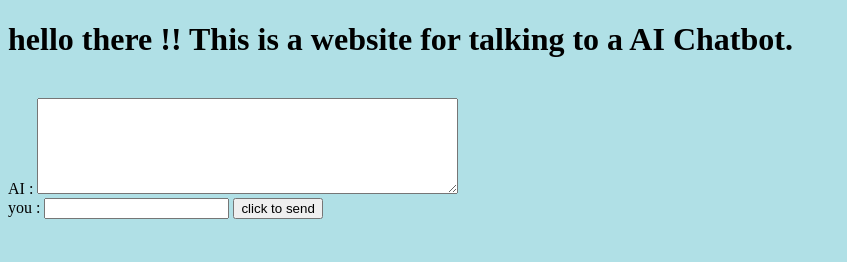
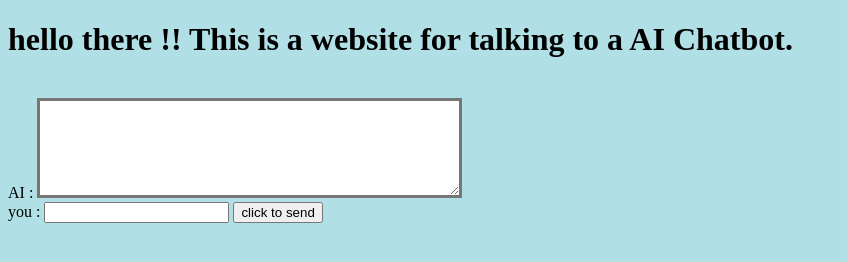
Before and after one commit to 9tykeshav/9tykeshav.github.io, a plain HTML site: page index.html in a window 1280 px wide. Shown: the whole page, without its empty margins (0-847 px from the left). Drawn offline with Linux system fonts and the light colour scheme.

Commit message:
Update styles.css

```diff
--- a/styles.css
+++ b/styles.css
@@ -1,3 +1,9 @@
 body {
    background-color : powderblue ;
 }
+
+#AiResponse {
+   border-style : solid ;
+   border-width : medium;
+
+}
```
